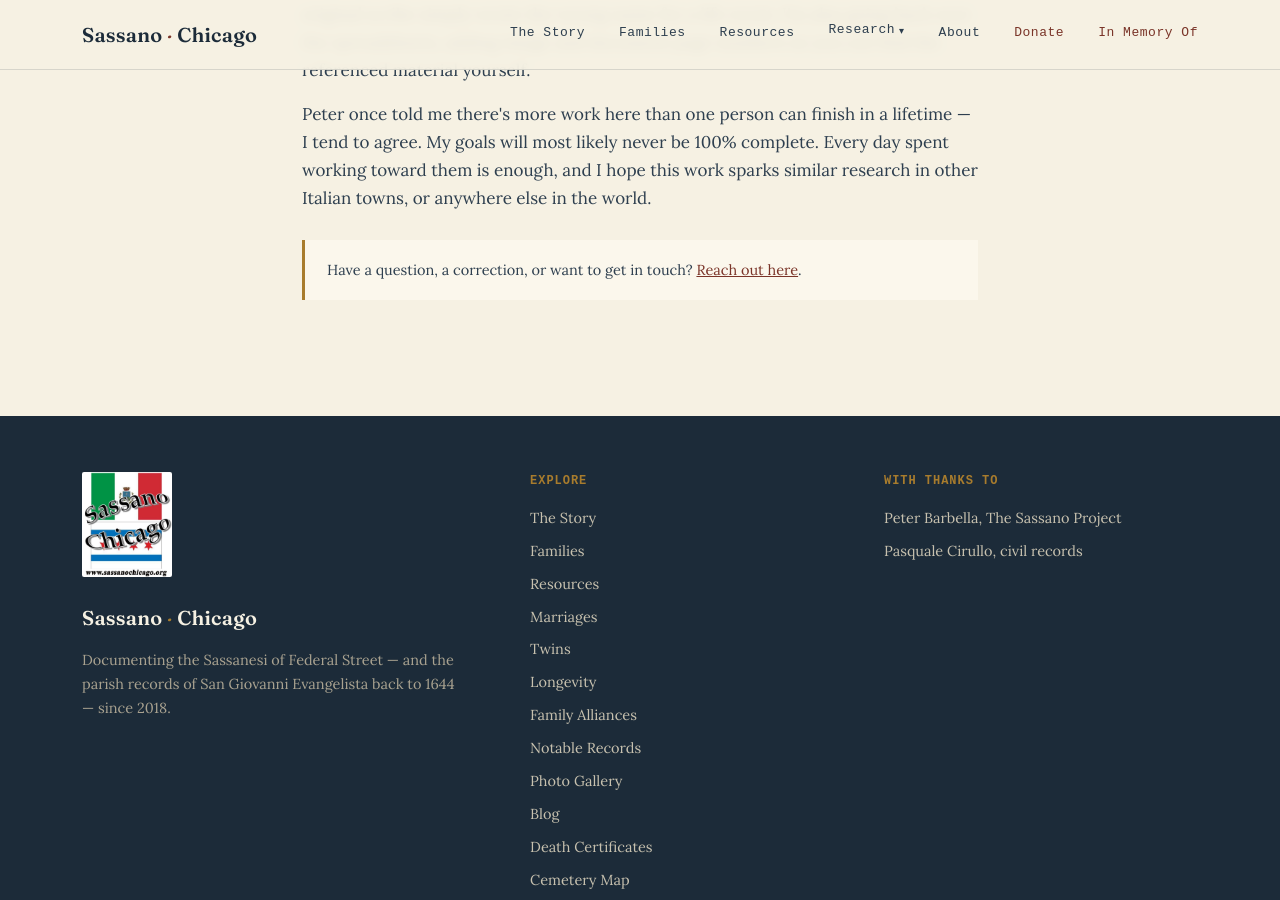
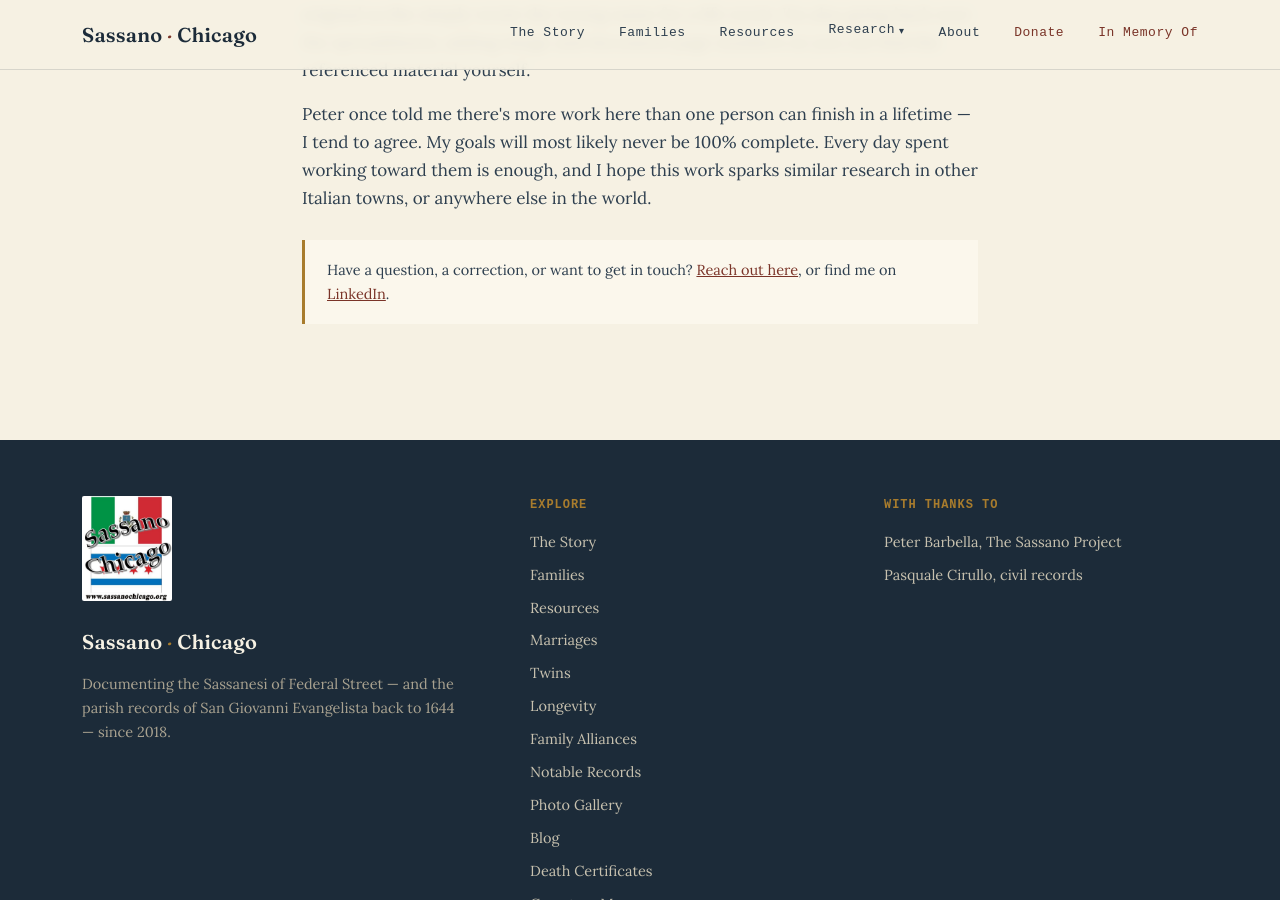
Before and after one commit to johncavallone/sassanochicago, a Jekyll site: the page built from about.html, in a window 1280 px wide and 900 px high, scrolled down 1894 px. Built offline with Jekyll 4.4.1, drawn with Linux system fonts in a browser that asks for light colours; some web fonts are replaced.

Commit message:
Add files via upload

```diff
--- a/_layouts/default.html
+++ b/_layouts/default.html
@@ -4,6 +4,12 @@
 <meta charset="UTF-8">
 <meta name="viewport" content="width=device-width, initial-scale=1.0">
 {% seo %}
+<link rel="icon" href="{{ '/assets/favicon/favicon.ico' | relative_url }}" sizes="any">
+<link rel="icon" type="image/png" sizes="32x32" href="{{ '/assets/favicon/favicon-32x32.png' | relative_url }}">
+<link rel="icon" type="image/png" sizes="16x16" href="{{ '/assets/favicon/favicon-16x16.png' | relative_url }}">
+<link rel="apple-touch-icon" sizes="180x180" href="{{ '/assets/favicon/apple-touch-icon.png' | relative_url }}">
+<link rel="icon" type="image/png" sizes="192x192" href="{{ '/assets/favicon/android-chrome-192x192.png' | relative_url }}">
+<link rel="icon" type="image/png" sizes="512x512" href="{{ '/assets/favicon/android-chrome-512x512.png' | relative_url }}">
 <link rel="preconnect" href="https://fonts.googleapis.com">
 <link href="https://fonts.googleapis.com/css2?family=Fraunces:ital,opsz,wght@0,9..144,300;0,9..144,500;0,9..144,600;1,9..144,500&family=Lora:ital,wght@0,400;0,500;0,600;1,400&family=Spectral+Mono:wght@400;500&display=swap" rel="stylesheet">
 <link rel="stylesheet" href="{{ '/assets/style.css' | relative_url }}">
--- a/about.html
+++ b/about.html
@@ -42,7 +42,7 @@ description: >-
     <p>Peter once told me there's more work here than one person can finish in a lifetime — I tend to agree. My goals will most likely never be 100% complete. Every day spent working toward them is enough, and I hope this work sparks similar research in other Italian towns, or anywhere else in the world.</p>
 
     <div class="note-box">
-      Have a question, a correction, or want to get in touch? <a href="https://forms.gle/18AJJ6Y67LYBtodK9" style="color:var(--brick);">Reach out here</a>.
+      Have a question, a correction, or want to get in touch? <a href="https://forms.gle/18AJJ6Y67LYBtodK9" style="color:var(--brick);">Reach out here</a>, or find me on <a href="https://www.linkedin.com/in/johncavallone" target="_blank" rel="noopener" style="color:var(--brick);">LinkedIn</a>.
     </div>
   </div>
 </section>
--- a/resources.html
+++ b/resources.html
@@ -80,6 +80,7 @@ description: >-
     <div class="res-list-group">
       <h3>Books</h3>
       <ul>
+        <li><a class="reslink" href="{{ '/books-media.html' | relative_url }}">Books &amp; Media</a><span class="desc">Book covers, press coverage, and interviews about this project.</span></li>
         <li><a class="reslink" href="https://www.amazon.com/dp/1791716695">From Sassano to 48th &amp; Federal Street: An Italian Migration to America at the Turn of the 20th Century</a></li>
         <li><a class="reslink" href="https://www.amazon.com/dp/B08R4JX28Y">Reconstructing Italians in Chicago</a><span class="desc">10th Anniversary 2021 Edition — Casa Italia includes John Cavallone's selection "From Sassano to Armour Ave."</span></li>
         <li><a class="reslink" href="https://dissexpress.proquest.com/dxweb/results.html?QryTxt=Alice+Quan&amp;By=&amp;Title=&amp;pubnum=TM21835">Social Conditions Among the Negroes on Federal Street Between Forty-Fifth Street and Fifty-Third Street</a><span class="desc">Alice Quan Rood, 1924. Focused on the African American community, but the Sassanesi lived on this same stretch of Federal Street at the same time — Rood mentions the Italians directly. An unflinching look at what our ancestors and the African American community lived through, side by side.</span></li>
```
Also changed, not shown: assets/favicon/android-chrome-192x192.png (added), assets/favicon/android-chrome-512x512.png (added), assets/favicon/apple-touch-icon.png (added), assets/favicon/favicon-16x16.png (added), assets/favicon/favicon-192x192.png (added), assets/favicon/favicon-32x32.png (added), assets/favicon/favicon-96x96.png (added), assets/favicon/favicon.ico (added).
